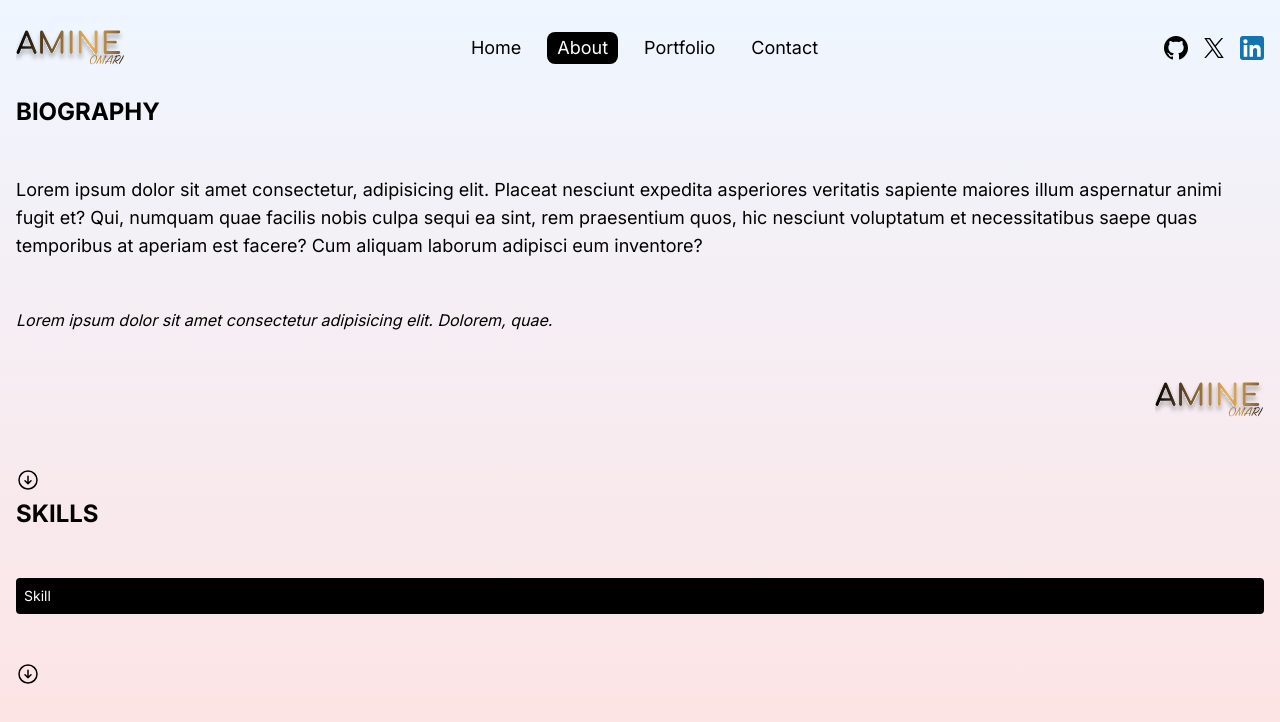
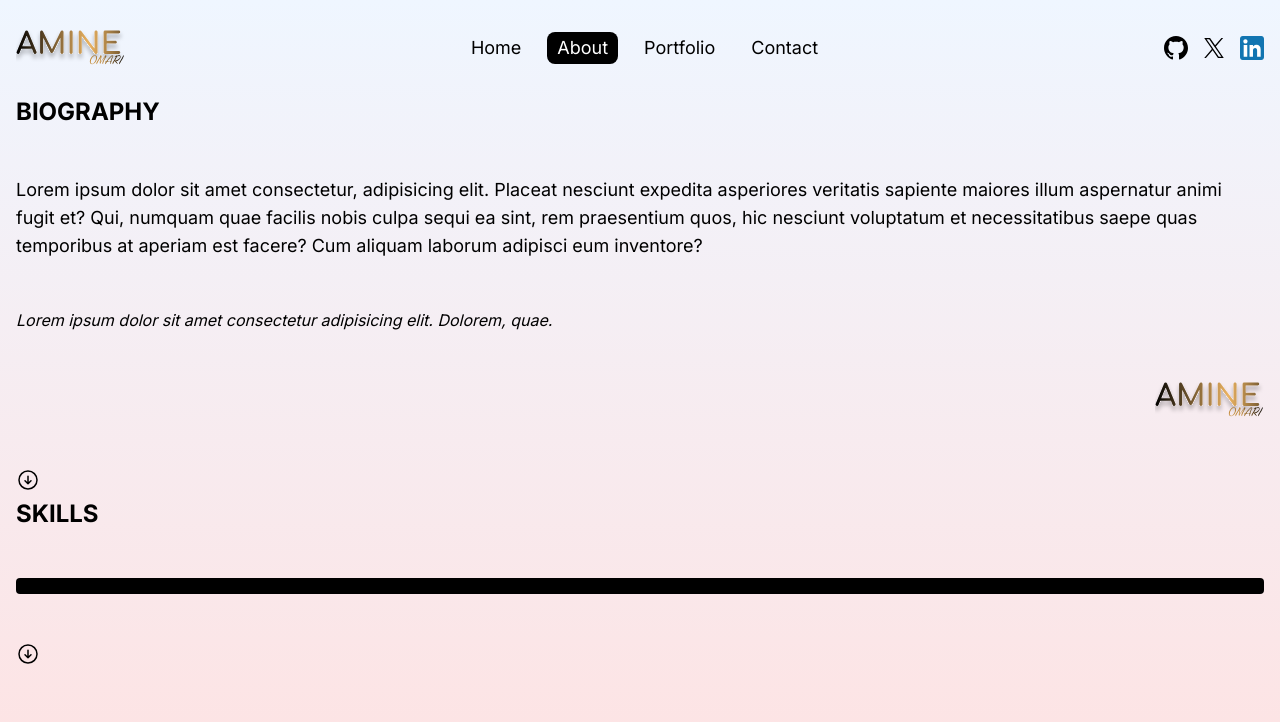
Before and after one commit to amine-omari/my-portfolio, a Next.js app: page /about in a window 1280 px wide. Shown: the top 722 px of the page. Built offline with nearby package versions, Linux system fonts and the light colour scheme.

Commit message:
fix: Skill hover suration style in Skill component

```diff
--- a/src/components/Skill.jsx
+++ b/src/components/Skill.jsx
@@ -1,9 +1,9 @@
 import React from "react";
 
-const Skill = () => {
+const Skill = ({ label }) => {
   return (
-    <div className="rounded p-2 text-sm cursor-pointer bg-black text-white hover:text-black hover:bg-white">
-      Skill
+    <div className="rounded p-2 text-sm cursor-pointer bg-black text-white hover:text-black hover:bg-white duration-200">
+      {label}
     </div>
   );
 };
```
